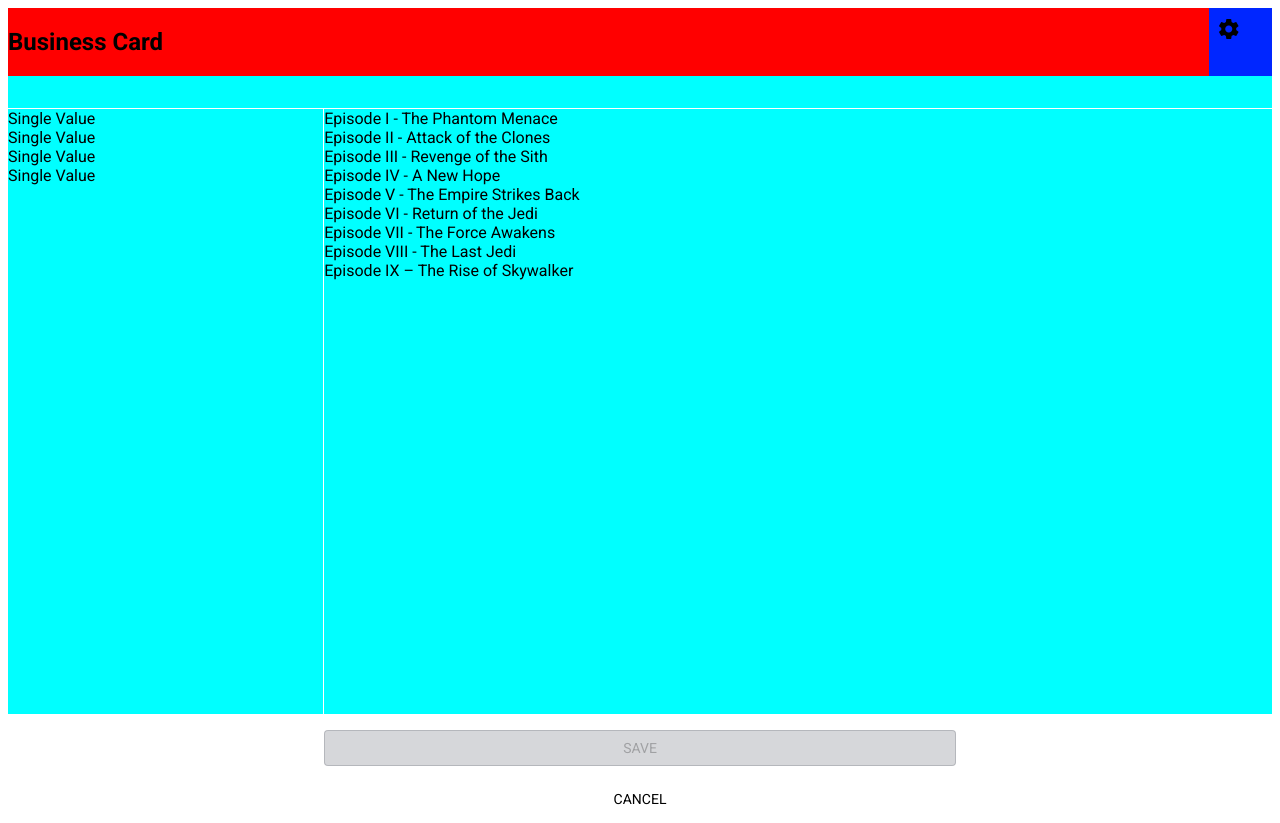
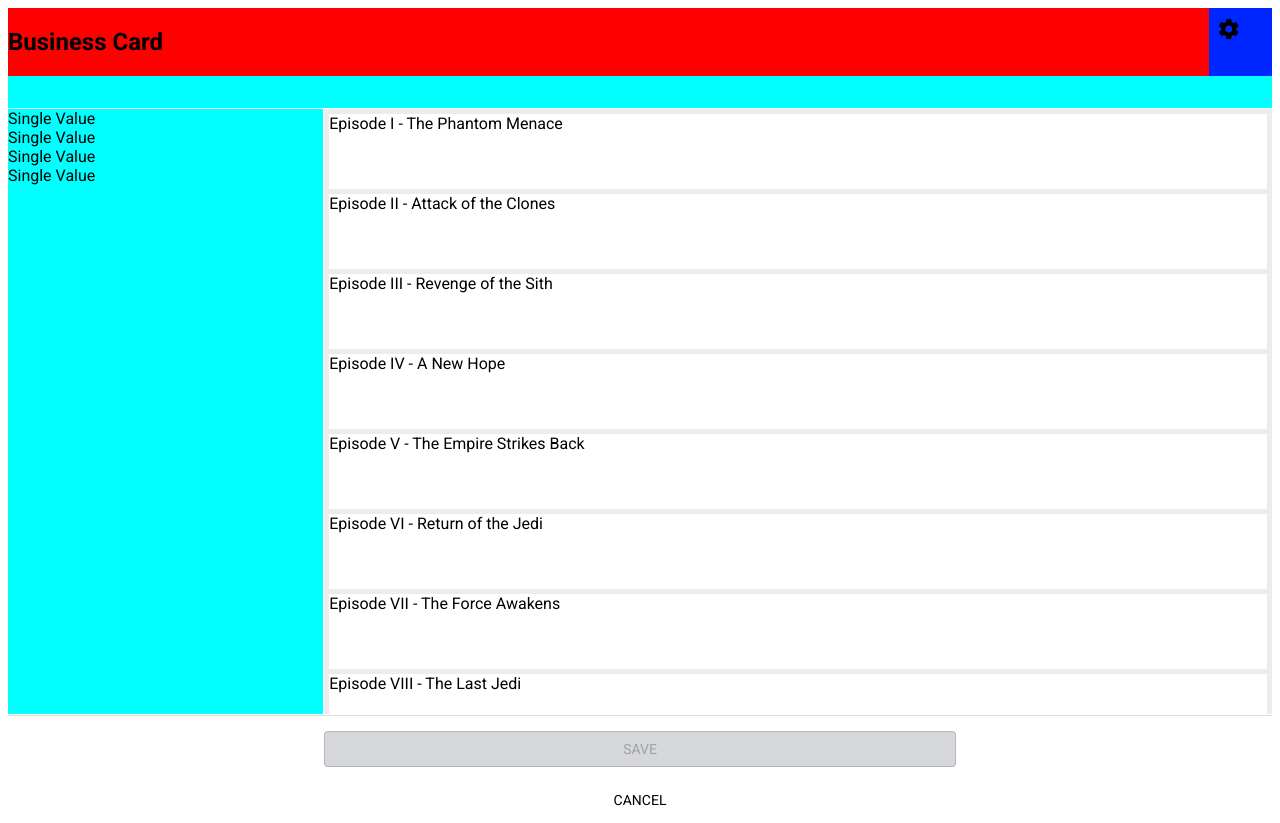
Before and after one commit to elwood-berry/esbcore-form-builder, an Angular app: page / in a window 1280 px wide. Built offline with nearby package versions, Linux system fonts and the light colour scheme.

Commit message:
Updated canvas area

```diff
--- a/src/app/components/attr-canvas/attr-canvas.component.html
+++ b/src/app/components/attr-canvas/attr-canvas.component.html
@@ -1,6 +1,6 @@
-<div class="attr-canvas-container" (cdkDropListDropped)="drop($event)">
+<div class="attr-canvas-container" cdkDropList (cdkDropListDropped)="drop($event)">
 
-  <div class="example-box" *ngFor="let attribute of esbAttributes" cdkDrag>
+  <div class="attribute-panel" *ngFor="let attribute of esbAttributes" cdkDrag>
     <div class="example-custom-placeholder" *cdkDragPlaceholder></div>
     {{attribute}}
   </div>
--- a/src/app/components/attr-canvas/attr-canvas.component.scss
+++ b/src/app/components/attr-canvas/attr-canvas.component.scss
@@ -0,0 +1,13 @@
+.attr-canvas-container {
+  background-color: rgb(236, 236, 236);
+  height: inherit;
+  overflow-y: scroll;
+  padding: 5px;
+}
+
+.attribute-panel {
+  background-color: #fff;
+  height: 75px;
+  margin-bottom: 5px;
+  min-height: 75px;
+}
--- a/src/app/components/attr-gird/attr-gird.component.scss
+++ b/src/app/components/attr-gird/attr-gird.component.scss
@@ -20,8 +20,9 @@
   // CANVAS.
   #attribute-canvas {
     ::ng-deep app-attr-canvas {
-      background-color: aqua;
       height: 100%;
+      padding-bottom: 10px;
+      padding-top: 10px;
       width: 100%;
     }
   }
@@ -29,9 +30,9 @@
   // FOOTER.
   #attribute-footer {
     ::ng-deep app-attr-footer {
+      border-top: 1px solid #ddd;
       height: 100%;
       width: 100%;
     }
   }
-
 }
```
